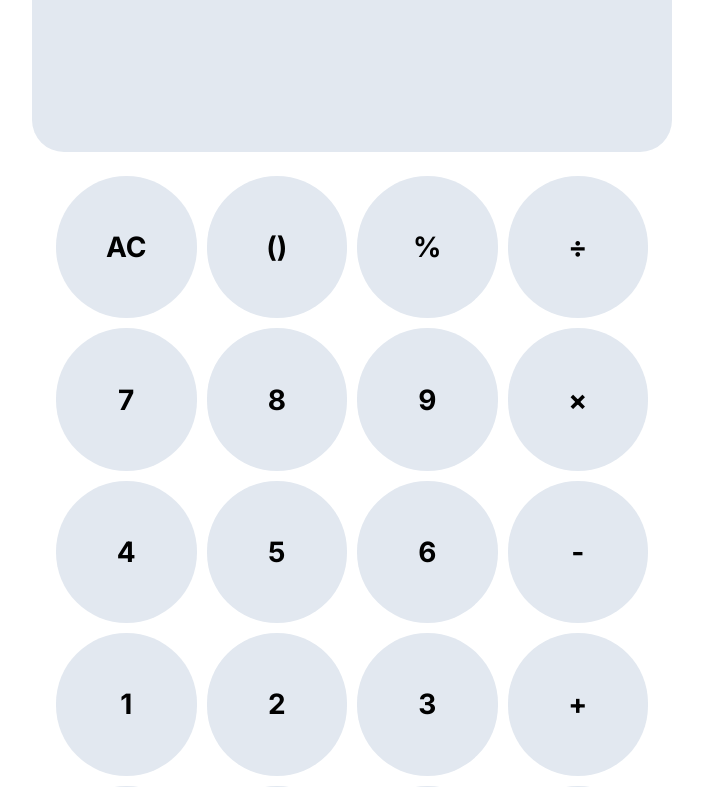
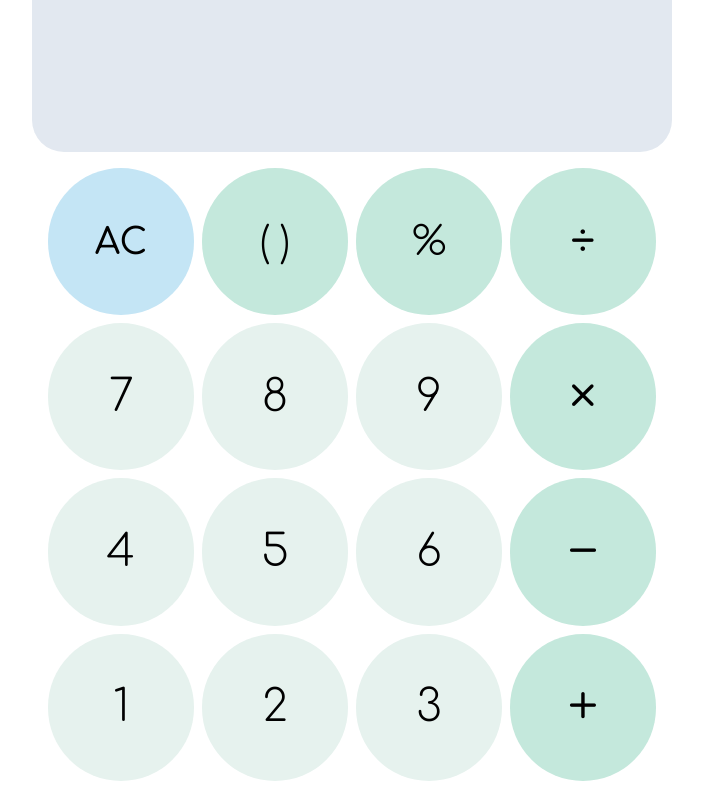
Before and after one commit to ReedOtto0/Calcutron, a Next.js app: page / in a window 1280 px wide. Shown: the top 787 px of the page, without its empty margins (288-991 px from the left). Built offline with nearby package versions, Linux system fonts and the light colour scheme.

Commit message:
Added color pallet and font

```diff
--- a/app/components/CalcButton.js
+++ b/app/components/CalcButton.js
@@ -1,10 +1,17 @@
 "use client";
 
-export default function CalcButton({ label, click, grid }) {
+export default function CalcButton({ label, click, grid, buttonStyle }) {
   return (
     <button
-      className="font-bold bg-slate-200 active:bg-slate-400 rounded-full"
-      style={{ gridArea: grid, lineHeight: "0", fontSize: "1.75rem" }}
+      className="active:bg-slate-400 rounded-full"
+      style={{
+        gridArea: grid,
+        lineHeight: "0",
+        fontSize: "2.75rem",
+        fontWeight: "200",
+        background: "hwb(160 90% 5%)",
+        ...buttonStyle,
+      }}
       onClick={(e) => {
         e.preventDefault();
         click(e);
--- a/app/components/KeyPad.js
+++ b/app/components/KeyPad.js
@@ -3,10 +3,63 @@
 import CalcButton from "./CalcButton";
 
 export default function KeyPad({ dispatch }) {
+  const keyStyles = {
+    AC: {
+      css: {
+        background: "hwb(200 77% 4%)",
+        fontSize: "2.25rem",
+        fontWeight: "500",
+      },
+    },
+    "=": { css: { background: "hwb(160 58% 5%)", fontSize: "3.75rem" } },
+    "( )": {
+      css: {
+        background: "hwb(160 77% 9%)",
+        fontSize: "2.5rem",
+      },
+    },
+    "%": {
+      css: {
+        background: "hwb(160 77% 9%)",
+        fontSize: "2.5rem",
+      },
+    },
+    "÷": {
+      css: {
+        background: "hwb(160 77% 9%)",
+        fontSize: "3.5rem",
+      },
+    },
+    "×": {
+      css: {
+        background: "hwb(160 77% 9%)",
+        fontSize: "3.5rem",
+      },
+    },
+    "−": {
+      css: {
+        background: "hwb(160 77% 9%)",
+        fontSize: "3.5rem",
+      },
+    },
+    "+": {
+      css: {
+        background: "hwb(160 77% 9%)",
+        fontSize: "3.5rem",
+      },
+    },
+    bk: {
+      css: {
+        fontSize: "2.25rem",
+        fontWeight: "500",
+      },
+    },
+  };
+
   const keys = [
-    [{ label: "AC" }, { label: "()" }, { label: "%" }, { label: "÷" }],
+    [{ label: "AC" }, { label: "( )" }, { label: "%" }, { label: "÷" }],
     [{ label: 7 }, { label: 8 }, { label: 9 }, { label: "×" }],
-    [{ label: 4 }, { label: 5 }, { label: 6 }, { label: "-" }],
+    [{ label: 4 }, { label: 5 }, { label: 6 }, { label: "−" }],
     [{ label: 1 }, { label: 2 }, { label: 3 }, { label: "+" }],
     [{ label: 0 }, { label: "." }, { label: "bk" }, { label: "=" }],
   ];
@@ -20,8 +73,8 @@ export default function KeyPad({ dispatch }) {
         aspectRatio: "4 / 5",
         gridTemplateColumns: "repeat(4, 1fr)",
         gridTemplateRows: "repeat(5, 1fr)",
-        gap: "10px",
-        padding: "1.5rem",
+        gap: "8px",
+        padding: "1rem",
       }}
     >
       {keys.flat().map((key, i) => {
@@ -33,6 +86,7 @@ export default function KeyPad({ dispatch }) {
             click={() => {
               dispatch(key.label);
             }}
+            buttonStyle={key.label in keyStyles ? keyStyles[key.label].css : {}}
             key={`${key.label}_button`}
           />
         );
--- a/app/layout.js
+++ b/app/layout.js
@@ -1,7 +1,9 @@
 import { Inter } from "next/font/google";
+import { Martian_Mono } from "next/font/google";
+import { Comfortaa } from "next/font/google";
 import "./globals.css";
 
-const inter = Inter({ subsets: ["latin"] });
+const comfortaa = Comfortaa({ subsets: ["latin"] });
 
 export const metadata = {
   title: "Create Next App",
@@ -11,7 +13,7 @@ export const metadata = {
 export default function RootLayout({ children }) {
   return (
     <html lang="en">
-      <body className={inter.className}>{children}</body>
+      <body className={comfortaa.className}>{children}</body>
     </html>
   );
 }
```
